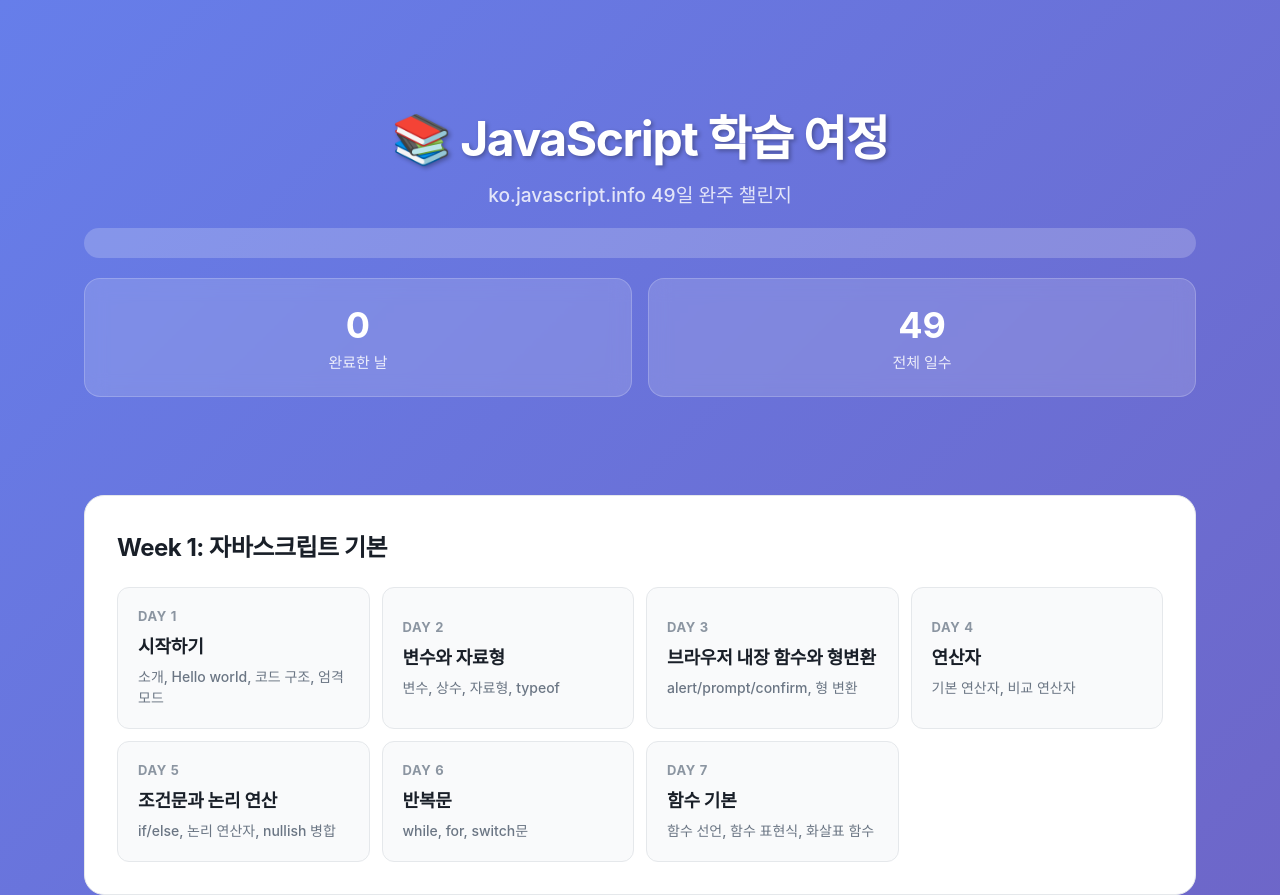
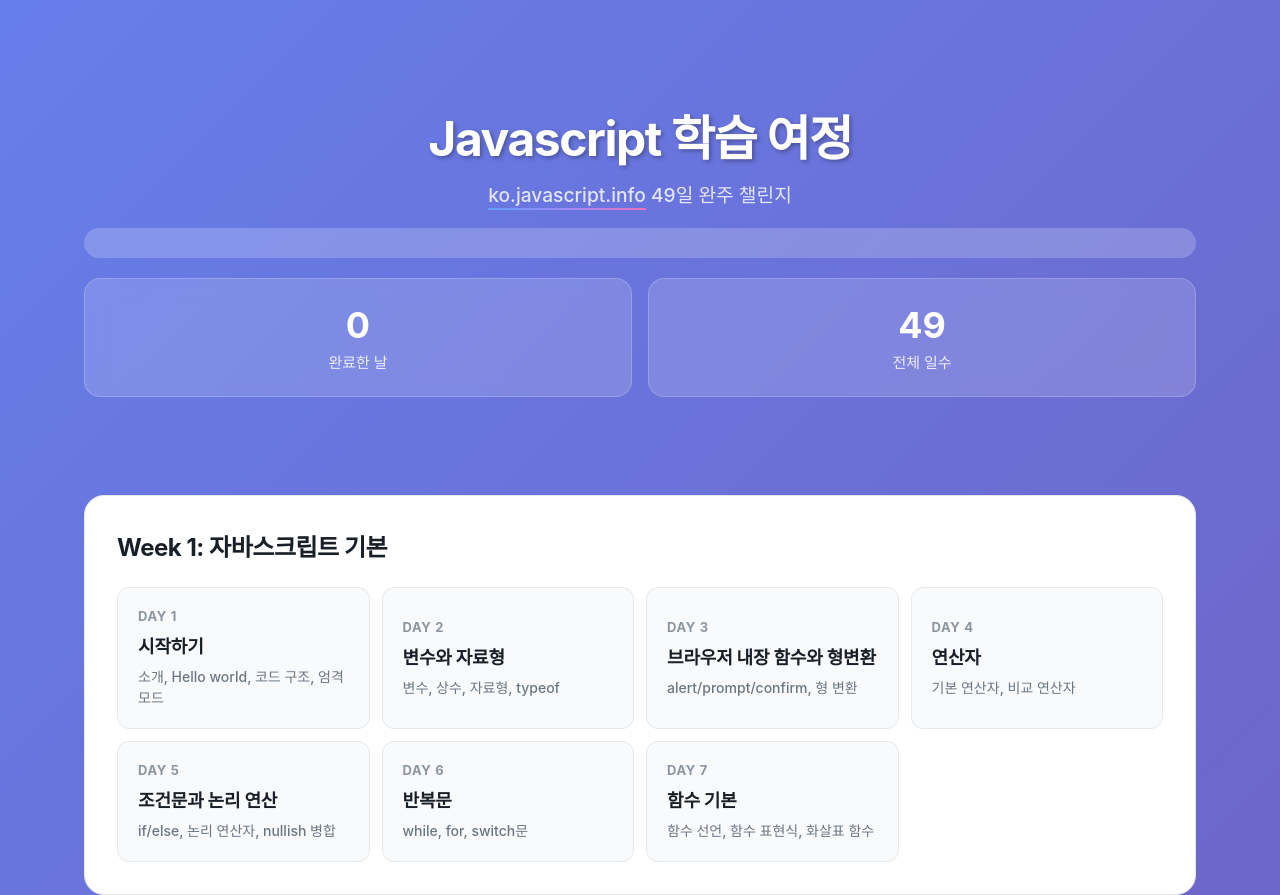
Before and after one commit to yomu85/js-tutorial, a website built with Vite: page index.html in a window 1280 px wide. Shown: the top 895 px of the page. Built offline with nearby package versions, Linux system fonts and the light colour scheme.

Commit message:
index 스타일 수정2

```diff
--- a/index.html
+++ b/index.html
@@ -24,7 +24,6 @@
     }
 
     header {
-      /* background: linear-gradient(135deg, #3182F6 0%, #6366F1 100%); */
       padding: 60px 24px 48px;
       margin: 0 0 48px 0;
       border-radius: 0 0 32px 32px;
@@ -47,6 +46,17 @@
     .subtitle a {
       color: inherit;
       text-decoration: none;
+      background: linear-gradient(90deg, #60A5FA, #A78BFA, #F472B6);
+      background-position: 0 100%;
+      background-repeat: no-repeat;
+      background-size: 100% 2px;
+      padding-bottom: 3px;
+      transition: background-size 0.3s ease;
+    }
+
+    .subtitle a:hover {
+      background-size: 100% 100%;
+      color: #191F28;
     }
 
     .progress-bar {
@@ -206,7 +216,7 @@
 <body>
   <div class="container">
     <header>
-      <h1>📚 JavaScript 학습 여정</h1>
+      <h1>Javascript 학습 여정</h1>
       <p class="subtitle"><a href="https://ko.javascript.info/" target="_blank">ko.javascript.info</a> 49일 완주 챌린지</p>
 
       <div class="progress-bar">
--- a/src/style.css
+++ b/src/style.css
@@ -263,7 +263,6 @@
   }
 
   .progress-fill {
-    background: linear-gradient(90deg, var(--success-color), #45a049);
     height: 100%;
     display: flex;
     align-items: center;
```
